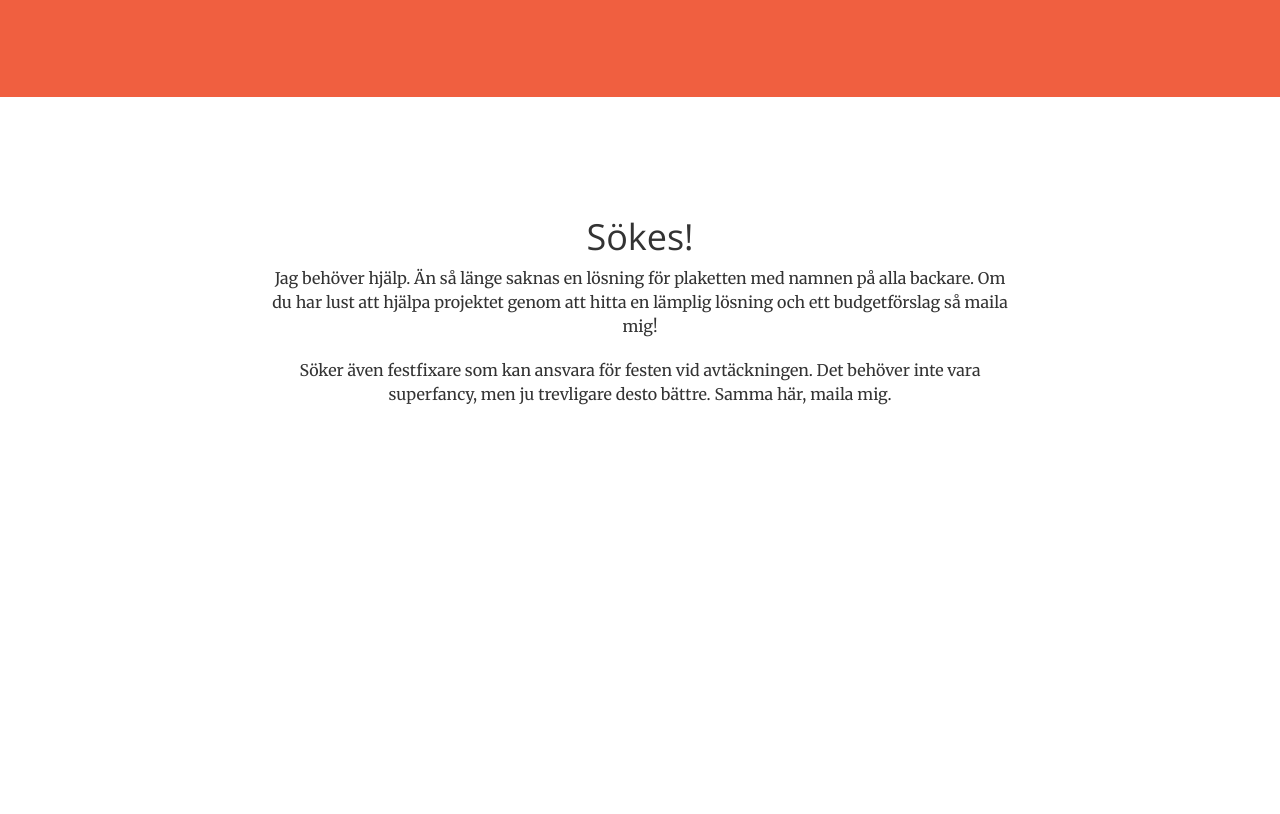
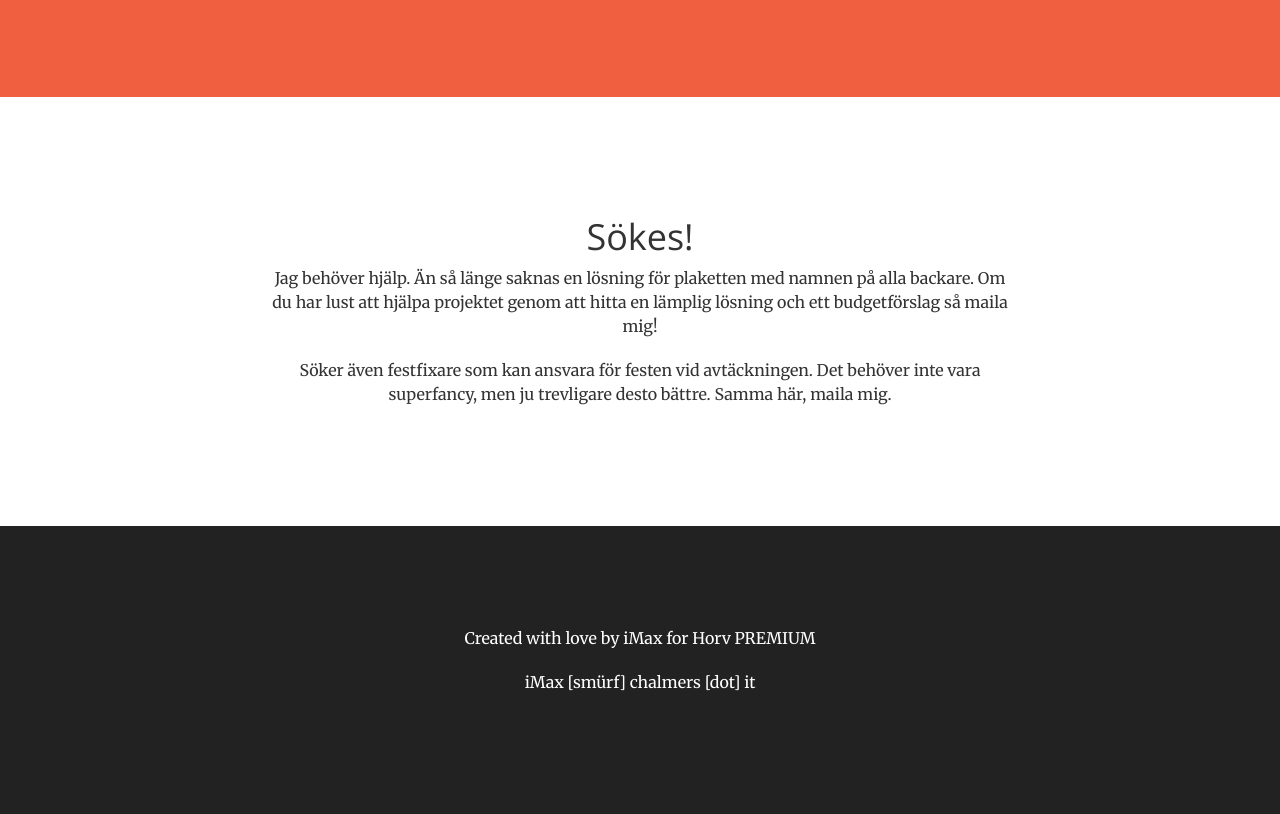
Before and after one commit to kirayatail/horvtavla, a website: page app/index.html in a window 1280 px wide. Shown: the part 2873-3687 px from the top of the page. Before the commit the page ends 3399 px from the top, so only its background shows below. Drawn offline with nearby package versions, Linux system fonts and the light colour scheme; some packages are replaced by stand-ins of ours.

Commit message:
added creator signature

```diff
--- a/app/partials/start.html
+++ b/app/partials/start.html
@@ -132,7 +132,18 @@
         <h1>Sökes!</h1>
         <p>Jag behöver hjälp. Än så länge saknas en lösning för plaketten med namnen på alla backare. Om du har lust att hjälpa projektet genom att hitta en lämplig lösning och ett budgetförslag så maila mig!</p>
         <p>Söker även festfixare som kan ansvara för festen vid avtäckningen. Det behöver inte vara superfancy, men ju trevligare desto bättre. Samma här, maila mig. </p>
+
       </div>
     </div>
   </div>
 </section>
+<section class="bg-dark">
+  <div class="container">
+    <div class="row">
+      <div class="col-md-8 col-md-offset-2 text-center">
+        <p>Created with love by iMax for Horv PREMIUM</p>
+        <p>iMax [sm&uuml;rf] chalmers [dot] it</p>
+      </div>
+    </div>
+  </div>
+</section>
```
